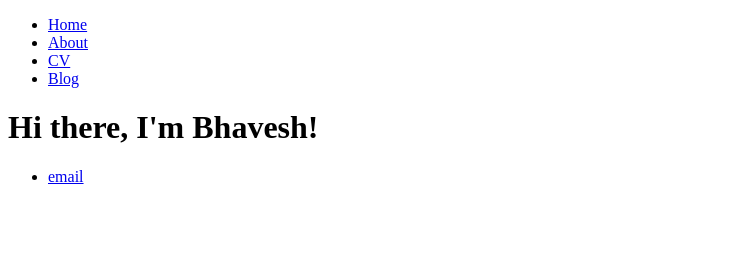
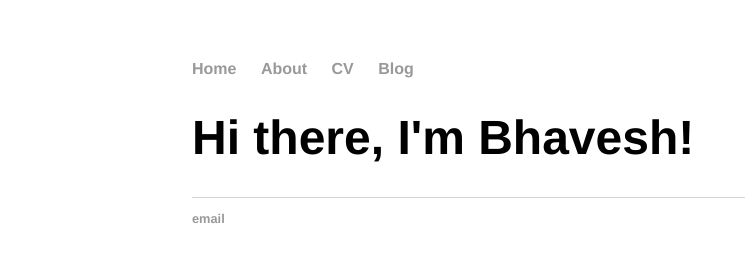
Before and after one commit to vaghelabhavesh/sample-site, a plain HTML site: page index.html in a window 1280 px wide. Shown: the whole page, without its empty margins (0-745 px from the left). Drawn offline with Linux system fonts and the light colour scheme.

Commit message:
updating css path

```diff
--- a/index.html
+++ b/index.html
@@ -2,7 +2,7 @@
 <html>
 	<head>
 		<title>Bhavesh Vaghela</title>
-		<link rel="stylesheet" type="text/css" href="/css/main.css">
+		<link rel="stylesheet" type="text/css" href="index.css">
 	</head>
 	<body>
 		<nav>
```
